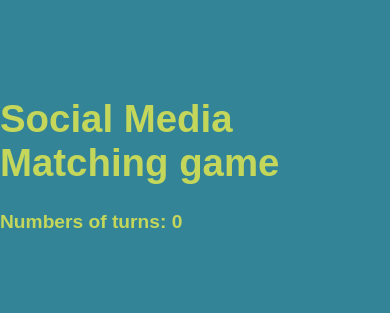
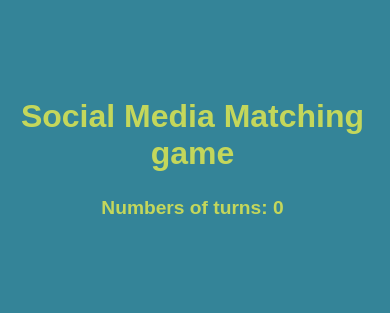
Before and after one commit to pragyes31/matchingGame, a website built with Parcel: page index.html in a window 390 px wide. Shown: the top 313 px of the page. Built offline with nearby package versions, Linux system fonts and the light colour scheme.

Commit message:
adding responsive behavior

```diff
--- a/index.html
+++ b/index.html
@@ -10,13 +10,14 @@
     />
     <link rel="stylesheet" type="text/css" href="src/styles.css">
     <meta charset="UTF-8" />
+    <meta name="viewport" content="width=device-width, initial-scale=1">
   </head>
 
   <body>
     <div id="app">
       <div class="header">
           <h1 class="heading">Social Media Matching game</h1>
-          <h4>Numbers of turns: <span class="count">0</span> </h4>
+          <h4 class="turn-count">Numbers of turns: <span class="count">0</span> </h4>
       </div>
       <div class="matching-game">
     </div>
--- a/src/styles.css
+++ b/src/styles.css
@@ -19,6 +19,11 @@ body {
   color: #c4d75b;
   font-size: 1.2rem;
   padding-right: 5px;
+}
+
+.heading,
+.turn-count {
+  text-align: center;
 }
 
 .matching-game {
@@ -71,3 +76,9 @@ body {
   justify-content: center;
   padding-top: 7px;
 }
+
+@media screen and (max-width: 540px) {
+  .heading {
+    font-size: 2rem;
+  }
+}
```
